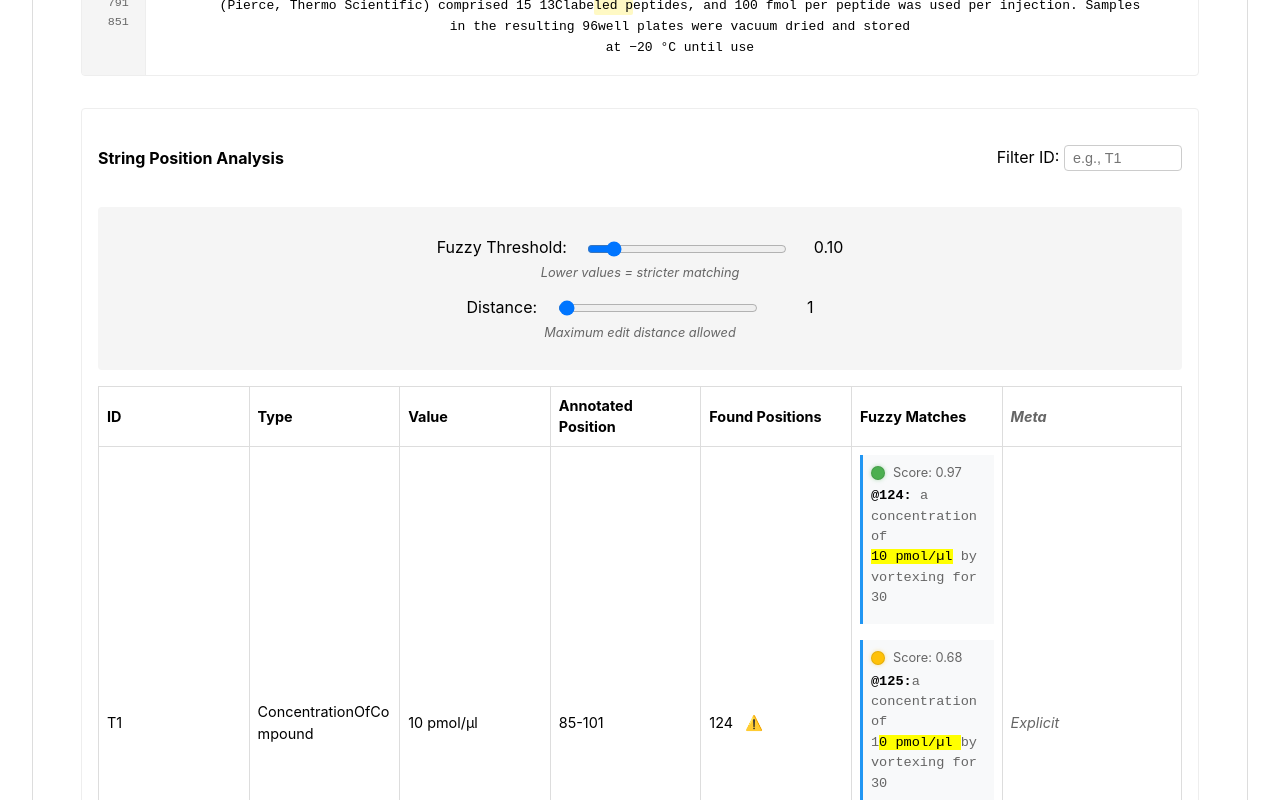
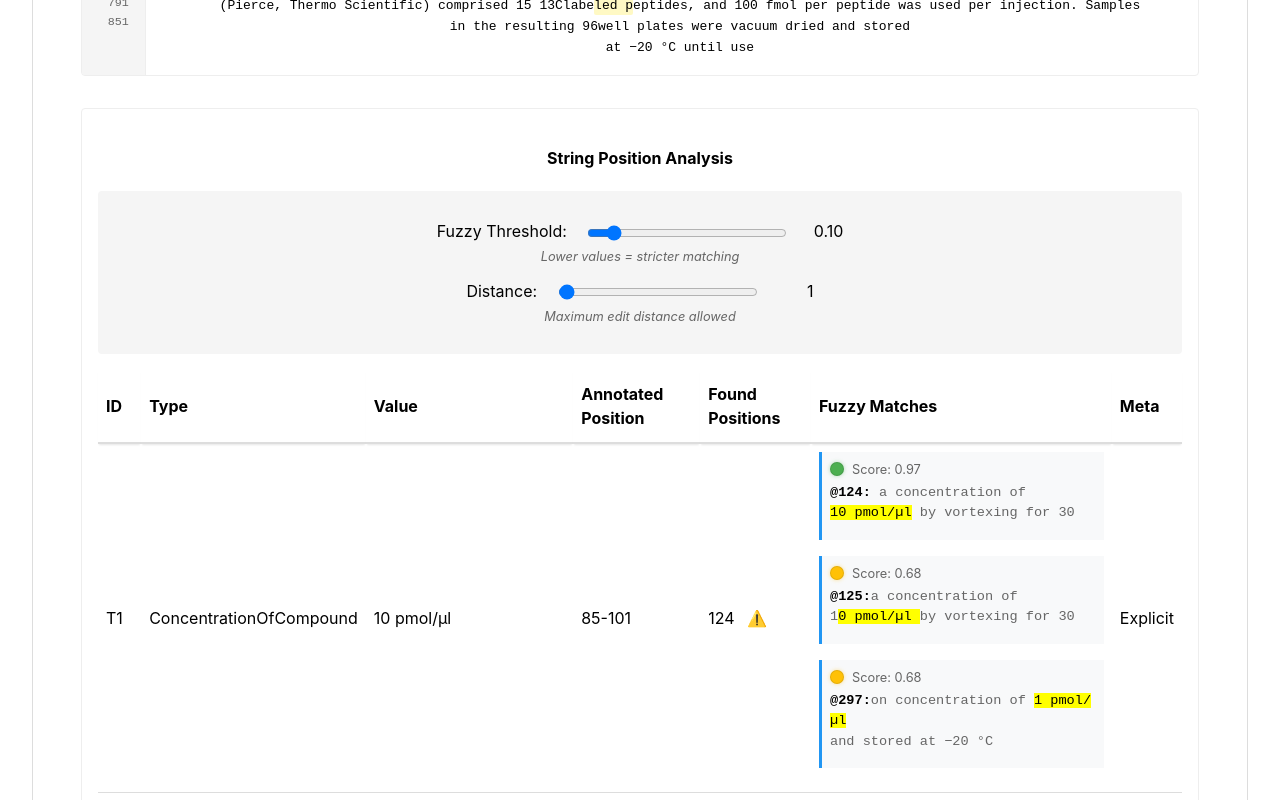
Before and after one commit to tkschmidt/bratAnn, a Vue app: page / in a window 1280 px wide. Shown: the part 1960-2760 px from the top of the page. Built offline with nearby package versions, Linux system fonts and the light colour scheme.

Commit message:
Now with scrollable headers

```diff
--- a/src/components/AnnotatedText.vue
+++ b/src/components/AnnotatedText.vue
@@ -43,20 +43,8 @@
     </div>
 
     <div class="string-matches">
-      <div class="analysis-header">
       <h4>String Position Analysis</h4>
-        <div class="filter-control">
-          <label>
-            Filter ID:
-            <input
-              type="text"
-              v-model="idFilter"
-              placeholder="e.g., T1"
-              class="id-filter"
-            />
-          </label>
-        </div>
-      </div>
+
       <div class="fuzzy-controls">
         <div class="control-group">
           <label>
@@ -99,6 +87,7 @@
           {{ label }}
         </label>
       </div>
+      <div class="table-wrapper">
         <table class="matches-table" v-if="filteredMatches.length || sourceText">
           <thead>
             <tr>
@@ -147,6 +136,7 @@
             </tr>
           </tbody>
         </table>
+      </div>
     </div>
   </div>
 </template>
@@ -494,83 +484,6 @@ const normalizeText = (text) => {
   border-radius: 4px;
   width: 100%;
   box-sizing: border-box;
-  overflow-x: auto;
-}
-
-.analysis-header {
-  display: flex;
-  justify-content: space-between;
-  align-items: center;
-  margin-bottom: 1rem;
-}
-
-.filter-control {
-  display: flex;
-  align-items: center;
-  gap: 0.5rem;
-}
-
-.id-filter {
-  padding: 0.25rem 0.5rem;
-  border: 1px solid #ccc;
-  border-radius: 4px;
-  font-size: 0.9rem;
-  width: 100px;
-}
-
-.id-filter:focus {
-  outline: none;
-  border-color: #2196f3;
-  box-shadow: 0 0 0 2px rgba(33, 150, 243, 0.1);
-}
-
-.matches-table {
-  width: 100%;
-  border-collapse: collapse;
-  margin-top: 1rem;
-  font-size: 0.9rem;
-  table-layout: fixed;
-}
-
-/* Optimized column widths */
-.col-id {
-  width: 60px;  /* Fixed width for IDs like "T1", "T2" */
-}
-
-.col-value {
-  width: 15%;  /* Reasonable space for the value */
-}
-
-.col-position {
-  width: 120px;  /* Fixed width for positions like "123-456" */
-}
-
-.col-found {
-  width: 15%;  /* Space for found positions */
-}
-
-.col-fuzzy {
-  /* Takes remaining space (approximately 60%) */
-  /* No width specified to take remaining space */
-}
-
-.matches-table th,
-.matches-table td {
-  padding: 0.5rem;
-  text-align: left;
-  border: 1px solid #ddd;
-  overflow: hidden;
-  text-overflow: ellipsis;
-  word-wrap: break-word;
-}
-
-.position-mismatch td {
-  background-color: #fff3f3;
-}
-
-.mismatch-warning {
-  margin-left: 0.5rem;
-  cursor: help;
 }
 
 .fuzzy-controls {
@@ -667,10 +580,55 @@ mark {
   color: #666;
 }
 
-.matches-table th:last-child,
-.matches-table td:last-child {
-  width: 15%;
-  color: #666;
-  font-style: italic;
+.column-toggles {
+  margin-top: 1rem;
+  margin-bottom: 1rem;
+}
+
+.toggle-label {
+  display: flex;
+  align-items: center;
+  gap: 0.5rem;
+}
+
+.table-wrapper {
+  position: relative;
+}
+
+.matches-table {
+  width: 100%;
+  border-collapse: separate;
+  border-spacing: 0;
+}
+
+.matches-table thead {
+  position: sticky;
+  top: 0;
+  z-index: 1;
+  background: white;
+}
+
+.matches-table th {
+  padding: 0.75rem 0.5rem;
+  text-align: left;
+  border-bottom: 2px solid #ddd;
+  background: white;
+  box-shadow: 0 2px 2px -1px rgba(0, 0, 0, 0.1);
+}
+
+.matches-table td {
+  padding: 0.5rem;
+  text-align: left;
+  border-bottom: 1px solid #ddd;
+  background: white;
+}
+
+.position-mismatch td {
+  background-color: #fff3f3;
+}
+
+.mismatch-warning {
+  margin-left: 0.5rem;
+  cursor: help;
 }
 </style>
```
Lines whose indentation alone changed are shown as unchanged.
